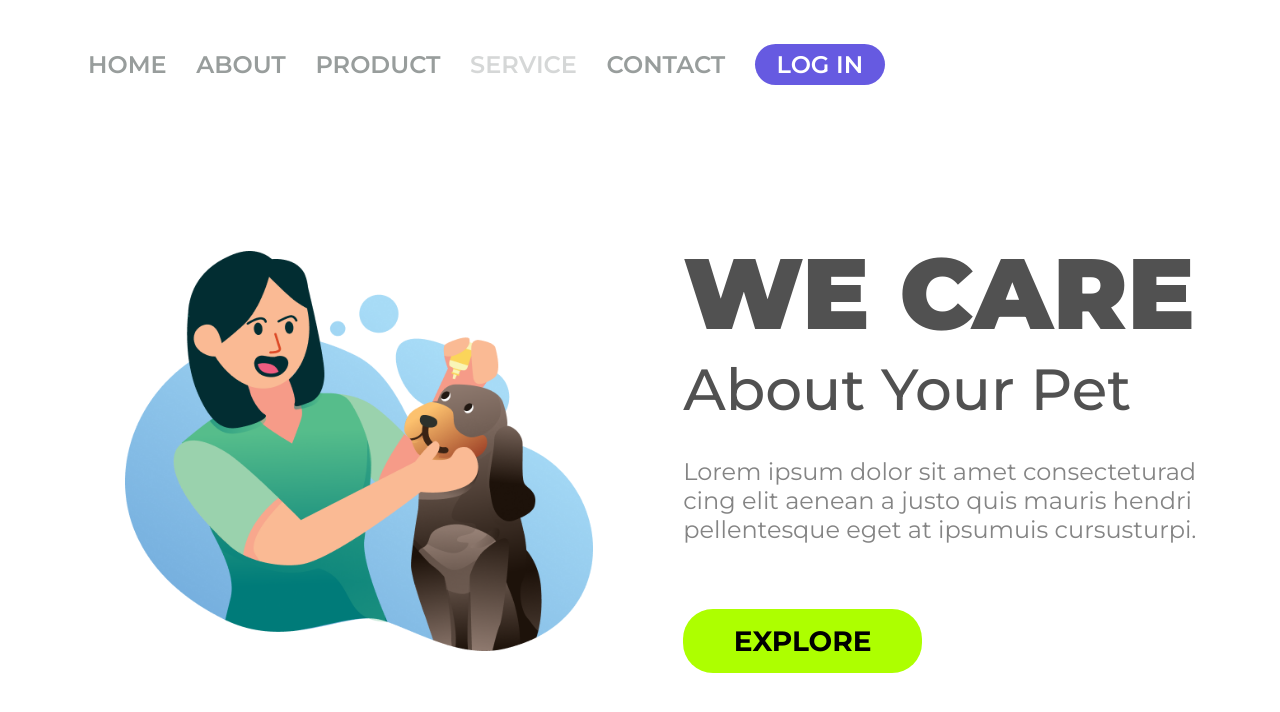
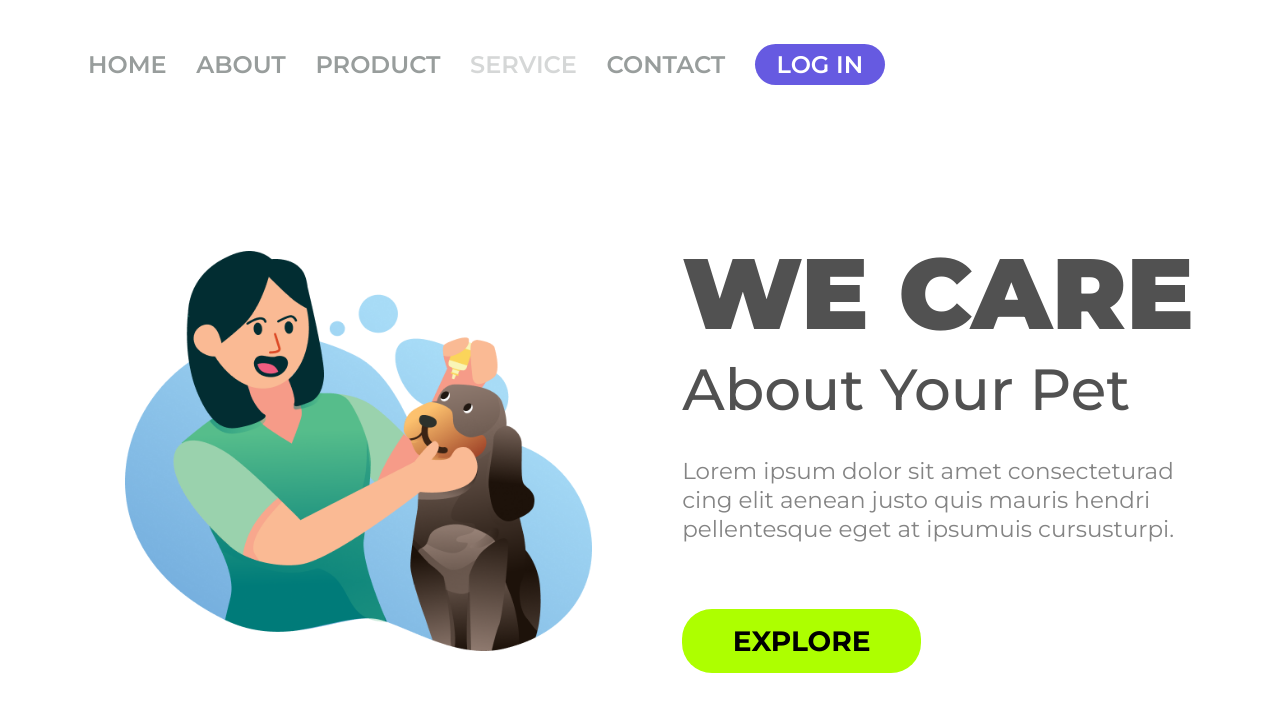
Before and after one commit to Lyra-dri/Mulher-e-Cachorro, a plain HTML site: page index.html in a window 1280 px wide. Drawn offline with Linux system fonts and the light colour scheme.

Commit message:
Testando-1-2-3

```diff
--- a/index.html
+++ b/index.html
@@ -28,7 +28,7 @@
         <div>
             <h1> WE CARE </h1>
             <h2> About Your Pet </h2>
-            <p> Lorem ipsum dolor sit amet consecteturad cing elit aenean a justo quis mauris hendri pellentesque eget at ipsumuis cursusturpi.</p>
+            <p> Lorem ipsum dolor sit amet consecteturad cing elit aenean justo quis mauris hendri pellentesque eget at ipsumuis cursusturpi.</p>
             <button class="BOTAO-VERDE"> EXPLORE </button>
         </div>
 
--- a/style.css
+++ b/style.css
@@ -53,7 +53,7 @@ a {
 
 
 img {
-    width: 468px;
+    width: 467px;
     height: 400px;
     margin-left: 125px;
 }
@@ -79,7 +79,7 @@ h2 {
 
 p {
     font-weight: 400;
-    font-size: 24px;
+    font-size: 23px;
     line-height: 29px;
     color: #848484;
     width: 515px;
```
